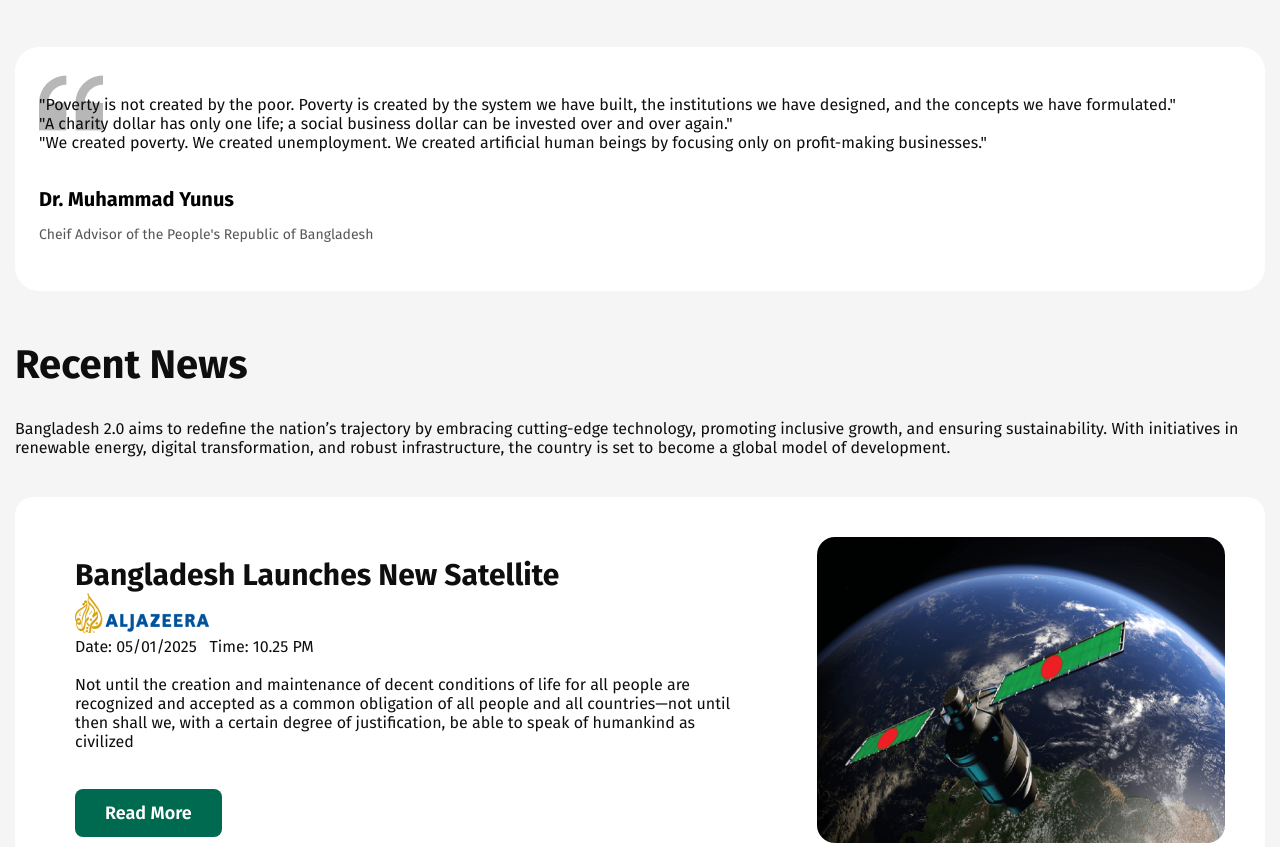
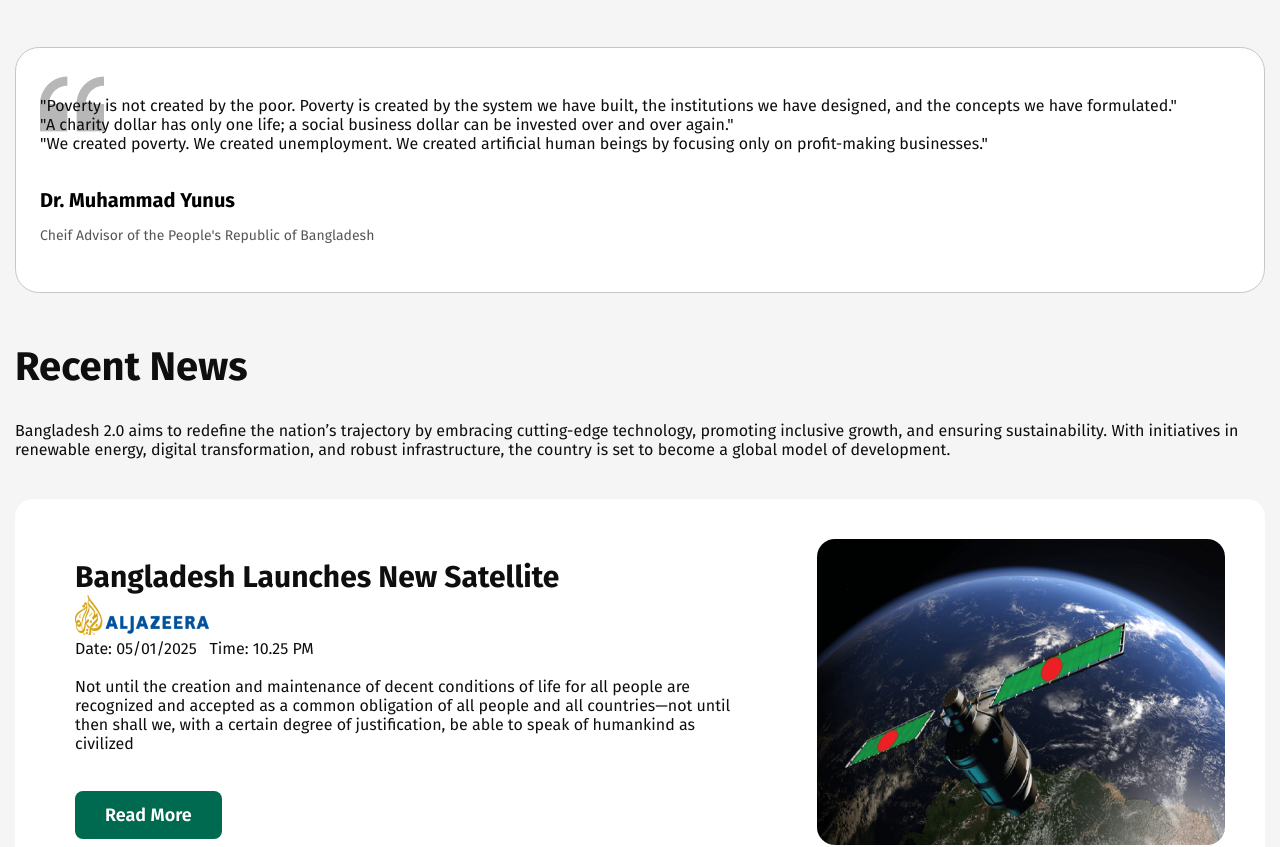
Before and after one commit to Engr-Shamik-CSE/Bangladesh-html-assignment-Figma, a plain HTML site: page index.html in a window 1280 px wide. Shown: the part 1158-2005 px from the top of the page. Drawn offline with Linux system fonts and the light colour scheme.

Commit message:
adding border around the Dr Yunus section

```diff
--- a/styles/style.css
+++ b/styles/style.css
@@ -311,6 +311,7 @@ header h5{
     background-position: 24px 24px;
     padding: 48px 24px;
     border-radius: 24px;
+    border: 1px solid rgb(199, 199, 199);
     transition: background-position 0.9s ease;
 }
 .dr-yunus:hover{
```
